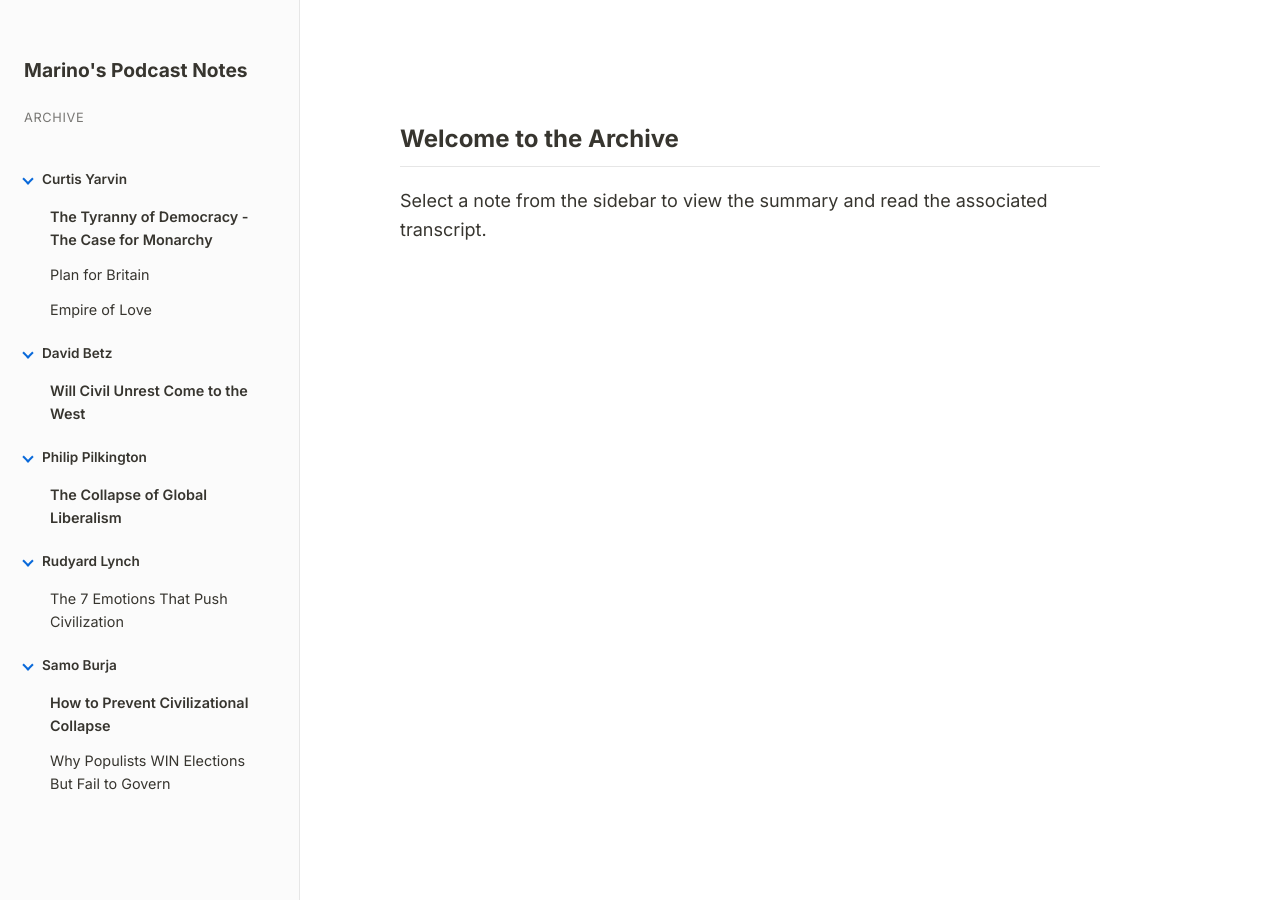
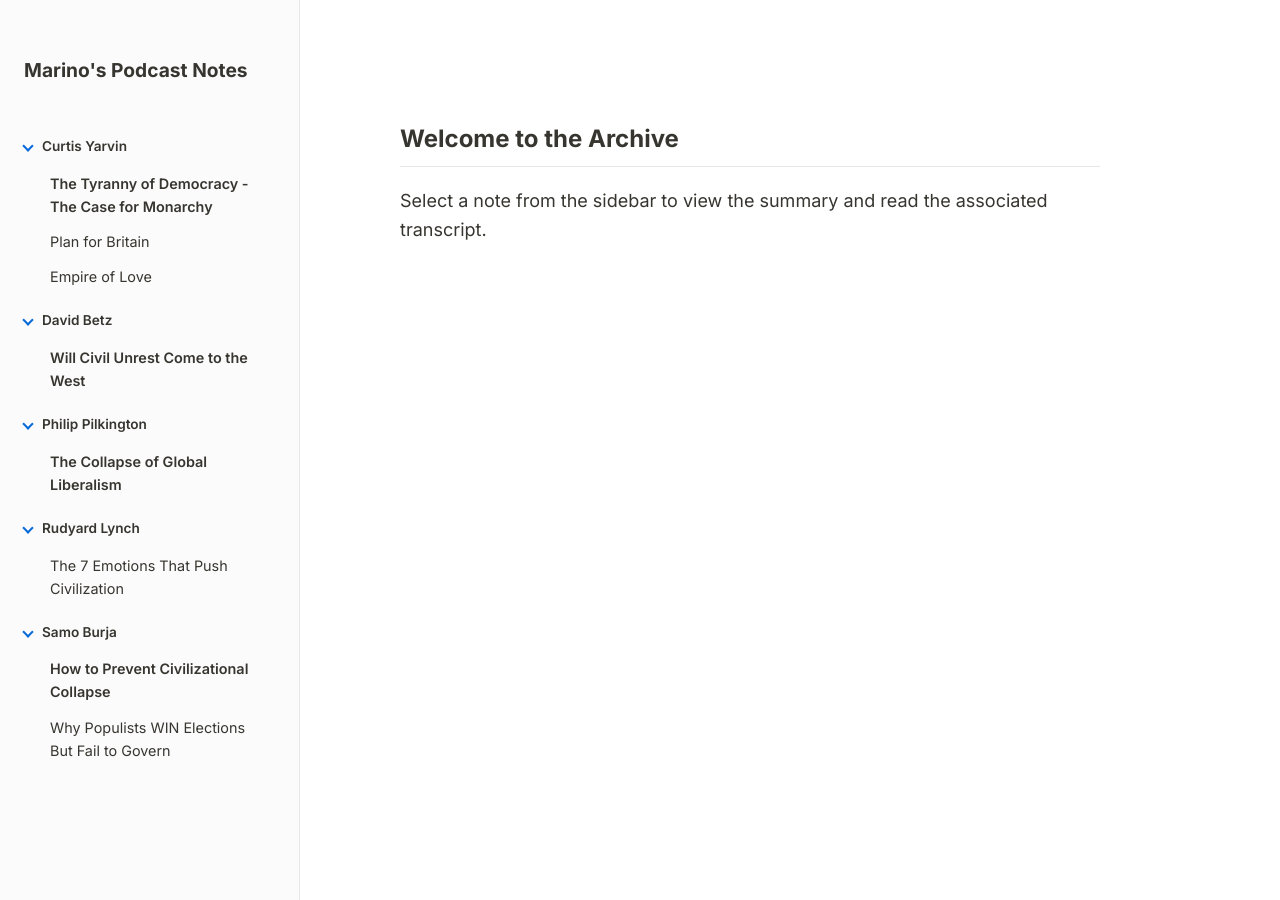
Before and after one commit to MarinoLinic/podcasts, a Jekyll site: the page built from index.html, in a window 1280 px wide. Built offline with Jekyll 4.4.1, drawn with Linux system fonts in a browser that asks for light colours.

Commit message:
Removed "Archive" from sidebar

```diff
--- a/_layouts/default.html
+++ b/_layouts/default.html
@@ -22,7 +22,6 @@
 			<aside class="sidebar {% if page.url == '/' %}open{% endif %}" id="sidebar">
 				<header>
 					<h1><a href="{{ '/' | relative_url }}">{{ site.title }}</a></h1>
-					<p class="subtitle">Archive</p>
 				</header>
 				<nav>
 					<!-- 1. Filter out notes that are missing a date to prevent build crash -->
```
